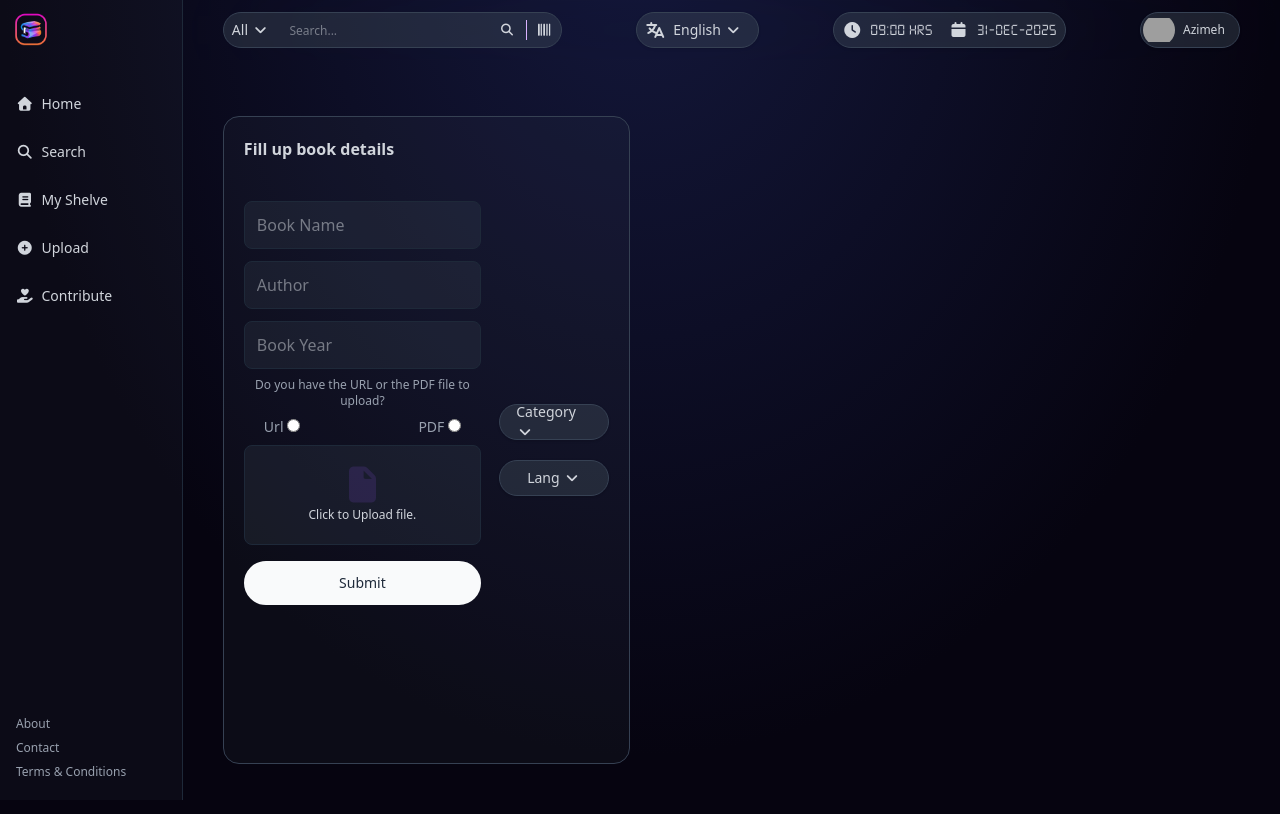
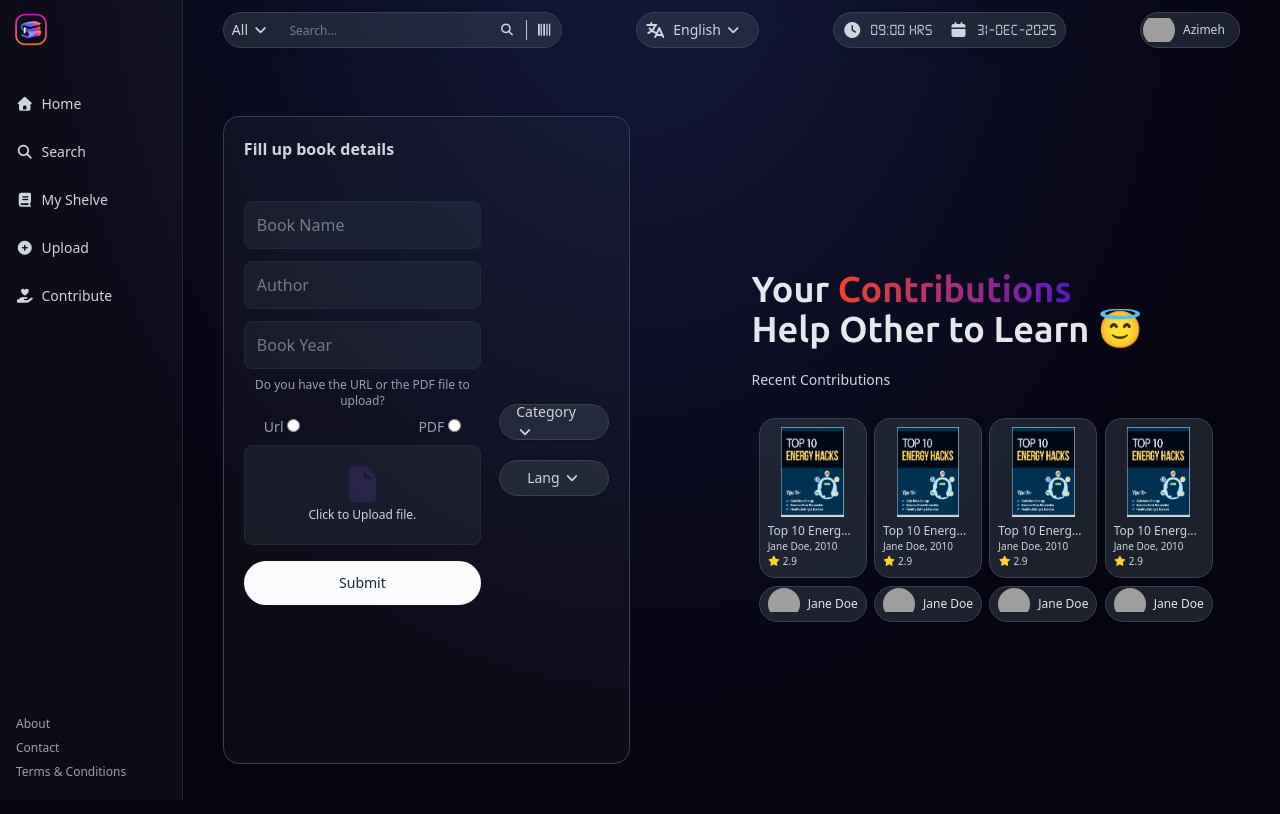
Before and after one commit to zimcodes1/E-Library, a React (Vite) app in the folder client/: page /upload in a window 1280 px wide. Shown: the top 814 px of the page. Built offline with nearby package versions, Linux system fonts and the light colour scheme; grey boxes are pictures that could not be loaded.

Commit message:
feat:complete the Upload book page. add recent contributions section

```diff
--- a/client/src/pages/HomePage.tsx
+++ b/client/src/pages/HomePage.tsx
@@ -13,7 +13,7 @@ function HomePage() {
     setHourTime
     const [containerHeight, setContainerHeight] = useState(['h-44', 'Show More', 'fa-plus']);
     return (
-        <div className="w-full flex justify-end items-center bgImage min-h-screen pb-10">
+        <div className="w-full flex justify-end items-center bgImage min-h-dvh max-h-fit pb-10">
             {/* Side Navigation Menu */}
             <SideMenu />
             <div className="w-6/7 h-full flex flex-col px-10 pt-5 relative">
--- a/client/src/pages/Upload.tsx
+++ b/client/src/pages/Upload.tsx
@@ -3,7 +3,22 @@ import { TopBar } from "../components/TopMenu";
 import CustomSelect from "../components/ui/CustomSelect";
 import { useState } from "react";
 import Button from "../components/ui/Button";
+import BookItem from "../components/BookItem";
+import truncate from "../truncateText";
 
+function Contribution(){
+  return(
+    <div className="h-50 w-fit flex justify-between flex-col">
+      <BookItem bookImage="/images/books/energy_hacks.png" bookDetails={{ title: 'Top 10 Energy Hacks', author: 'Jane Doe', year: 2010, rating: 2.9 }}></BookItem>
+      <span className="flex h-9 w-full p-2 rounded-4xl bg-[#4857605a] justify-center items-center border border-gray-700 shadow cursor-pointer">
+        <span className="w-8 h-8 rounded-full overflow-hidden">
+          <img src="/images/user.jpg" alt="User" />
+        </span>
+        <p className="text-xs text-gray-200 ml-2">Jane Doe</p>
+      </span>
+    </div>
+  )
+}
 
 function UploadPage() {
 
@@ -16,9 +31,9 @@ function UploadPage() {
         {/* Topbar component for Search Feature, Language Switch ... */}
         <TopBar />
         {/* Main Contents */}
-        <div className="w-8/10 h-full flex mt-15 justify-between items-center">
+        <div className="w-full h-full flex mt-15 justify-center items-center">
           <div className="w-1/2 flex h-full justify-start items-center">
-            <form action="" className="w-full h-9/10 p-5 rounded-2xl flex justify-between items-center bg-[#48576019] border border-gray-700">
+            <form action="" className="w-8/10 h-9/10 p-5 rounded-2xl flex justify-between items-center bg-[#48576019] border border-gray-700">
               <div className="w-[65%] h-full flex flex-col">
                 <h3 className="text-gray-300 font-semibold"> Fill up book details</h3>
                 <span className="mt-10">
@@ -52,7 +67,17 @@ function UploadPage() {
               </div>
             </form>
           </div>
-          <div className="w-1/2 flex h-full"></div>
+          <div className="w-1/2 flex flex-col h-full justify-center items-start px-5">
+                  <h1 className="text-4xl text-gray-200 font-bold font-[Super]">Your <span className=" gradient">Contributions</span></h1>
+                  <h1 className="text-4xl text-gray-200 font-bold font-[Super]">Help Other to Learn 😇</h1>
+                  <p className="text-sm mt-5 text-gray-300">Recent Contributions</p>
+                  <div className="w-full h-fit mt-5 flex justify-evenly items-center ">
+                    <Contribution></Contribution>
+                    <Contribution></Contribution>
+                    <Contribution></Contribution>
+                    <Contribution></Contribution>
+                  </div>
+          </div>
         </div>
       </div>
     </div>
```
